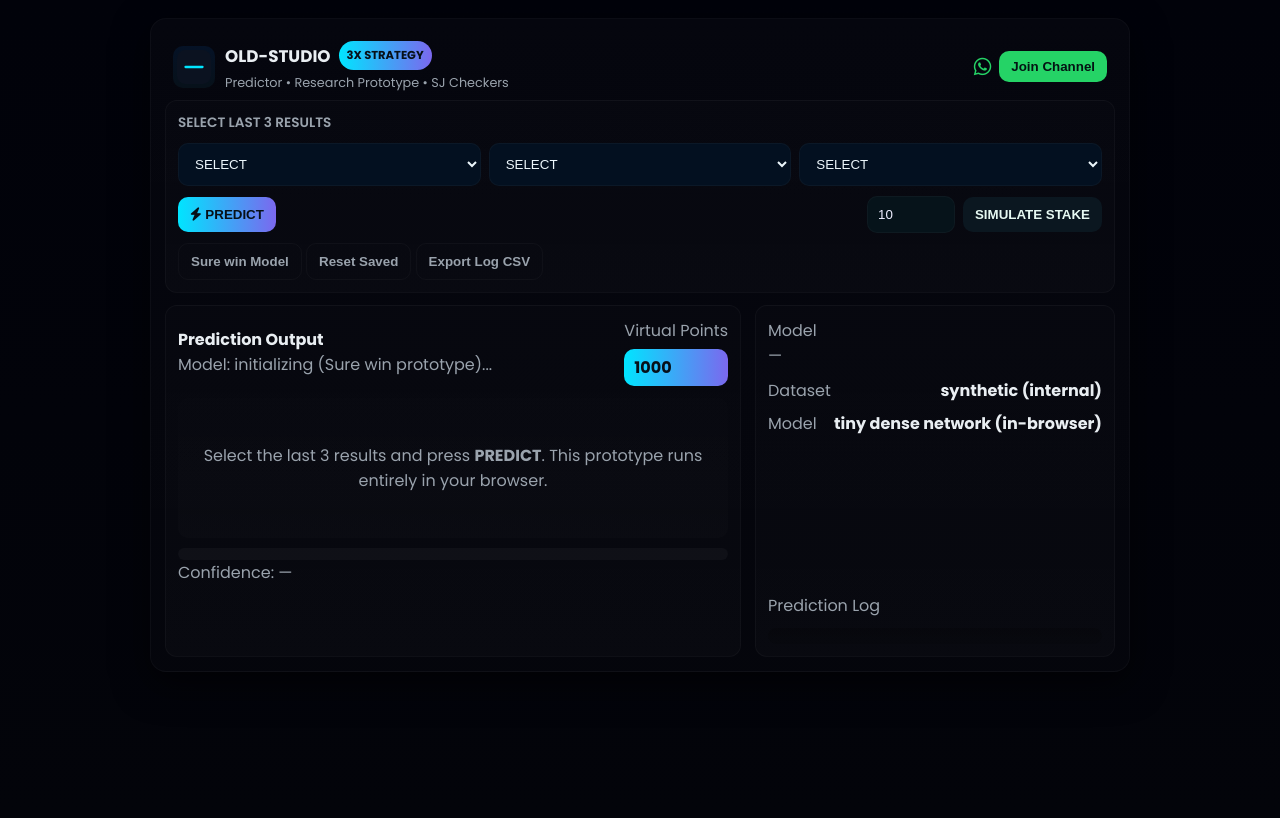
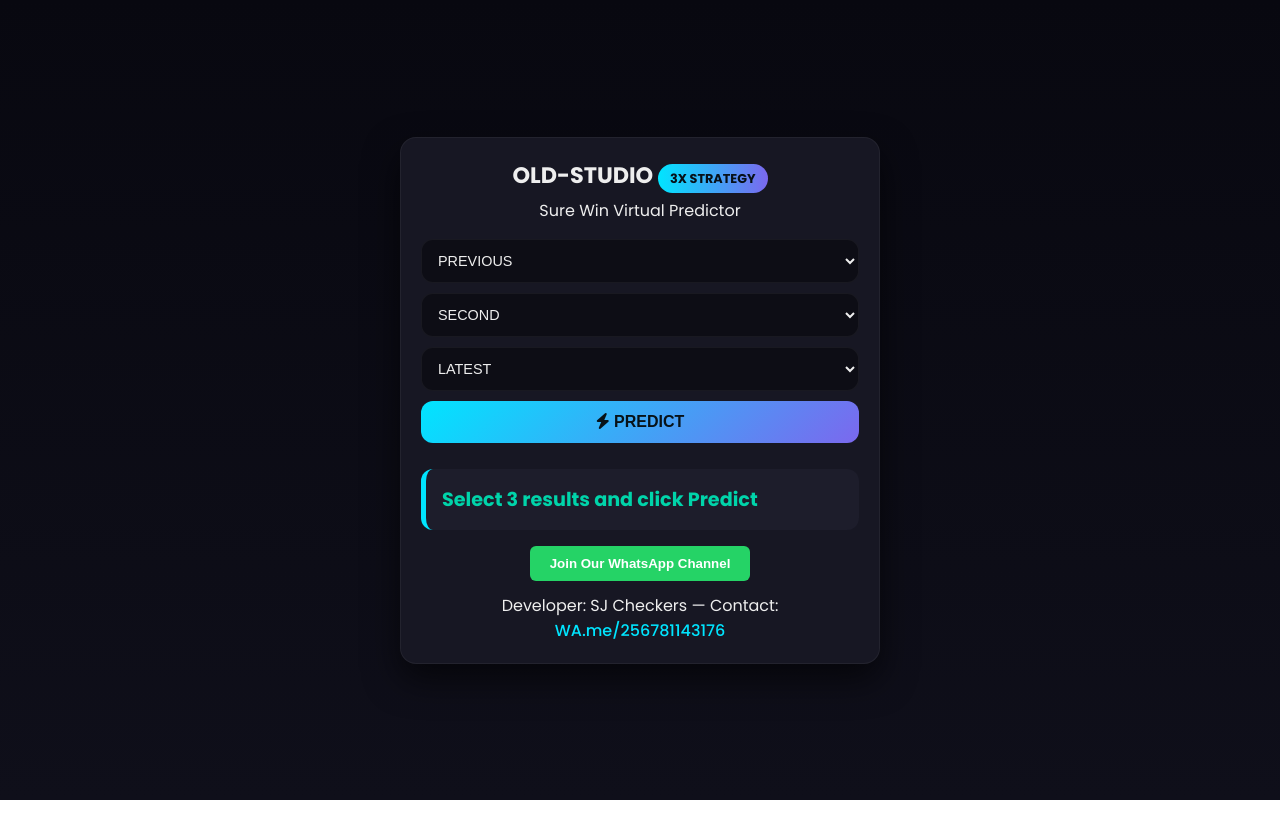
Before and after one commit to Checkers677/Aviator-Predictor-, a plain HTML site: page index.html in a window 1280 px wide. Drawn offline with nearby package versions, Linux system fonts and the light colour scheme; a script that the page names is missing.

Commit message:
Refactor index.html for improved layout and styles
Updated HTML structure and styles for the predictor application.

```diff
--- a/index.html
+++ b/index.html
@@ -1,125 +1,143 @@
-<!doctype html>
+<!DOCTYPE html>
 <html lang="en">
 <head>
-  <meta charset="utf-8" />
-  <meta name="viewport" content="width=device-width,initial-scale=1" />
-  <title>OLD-STUDIO — Predictor (SJ Checkers)</title>
-
-  <!-- Fonts & icons -->
-  <link href="https://fonts.googleapis.com/css2?family=Poppins:wght@300;400;600;700&display=swap" rel="stylesheet">
-  <link rel="stylesheet" href="https://cdnjs.cloudflare.com/ajax/libs/font-awesome/6.4.0/css/all.min.css">
-
-  <!-- CSS -->
-  <link rel="stylesheet" href="style.css">
-
-  <!-- Libraries -->
-  <script src="https://cdn.jsdelivr.net/npm/chart.js@4.4.0/dist/chart.umd.min.js" defer></script>
-  <script src="https://cdn.jsdelivr.net/npm/@tensorflow/tfjs@4.9.0/dist/tf.min.js" defer></script>
-
-  <!-- App JS -->
-  <script src="script.js" defer></script>
+<meta charset="UTF-8"/>
+<meta name="viewport" content="width=device-width,initial-scale=1"/>
+<title>OLD-STUDIO — Sure Win Predictor (SJ Checkers)</title>
+<link href="https://fonts.googleapis.com/css2?family=Poppins:wght@300;400;500;600;700&display=swap" rel="stylesheet">
+<link rel="stylesheet" href="https://cdnjs.cloudflare.com/ajax/libs/font-awesome/6.4.0/css/all.min.css">
+<style>
+:root {
+    --bg:#0F0F1A; --card:#171723; --accent1:#00E5FF; --accent2:#7B68EE;
+    --muted:#A0A0B0; --good:#00D4AA; --warning:#FFA500; --bad:#FF6B6B;
+}
+* {box-sizing:border-box;margin:0;padding:0;}
+body {
+    font-family:'Poppins',sans-serif;
+    background:linear-gradient(180deg,#080810 0%,#0F0F1A 100%);
+    min-height:100vh;
+    display:flex;
+    align-items:center;
+    justify-content:center;
+    padding:16px;
+    color:#EEE;
+}
+.app {
+    width:100%;
+    max-width:480px;
+    background:var(--card);
+    border-radius:16px;
+    padding:20px;
+    border:1px solid rgba(255,255,255,0.05);
+    box-shadow:0 15px 35px rgba(0,0,0,0.6);
+    display:flex;
+    flex-direction:column;
+    gap:16px;
+}
+header{display:flex;flex-direction:column;align-items:center;gap:6px;text-align:center;}
+h1{font-size:1.4rem;}
+.badge{background:linear-gradient(90deg,var(--accent1),var(--accent2));color:#071018;padding:6px 12px;border-radius:999px;font-weight:700;font-size:0.8rem;}
+.controls{display:flex;flex-direction:column;gap:10px;}
+select{padding:12px;border-radius:12px;border:1px solid rgba(255,255,255,0.05);background:#0d0d15;color:#EEE;font-size:0.9rem;}
+.btn{padding:12px;border-radius:12px;border:none;font-weight:700;cursor:pointer;background:linear-gradient(135deg,var(--accent1),var(--accent2));color:#071218;font-size:1rem;}
+.btn.ghost{background:transparent;border:1px solid rgba(255,255,255,0.05);color:var(--muted);}
+.result-container{margin-top:10px;background:rgba(30,30,46,0.8);padding:16px;border-radius:12px;border-left:5px solid var(--accent1);}
+.prediction{font-weight:700;font-size:1.2rem;color:var(--good);}
+.confidence{margin-top:8px;font-size:0.9rem;color:var(--accent1);}
+.footer{margin-top:auto;display:flex;flex-direction:column;gap:12px;align-items:center;text-align:center;}
+.footer a button{padding:10px 20px;background-color:#25D366;color:white;border:none;border-radius:6px;font-weight:600;cursor:pointer;}
+.footer .contact a{color:#00E5FF;text-decoration:none;font-weight:500;}
+@media(max-width:500px){.app{padding:16px;}}
+</style>
 </head>
 <body>
-  <main id="app" class="app">
-    <header class="topbar">
-      <div class="brand">
-        <div class="logo">
-          <svg width="34" height="34" viewBox="0 0 24 24" fill="none" aria-hidden="true"><rect width="24" height="24" rx="6" fill="#0B1220"/><path d="M6 12h12" stroke="#00E5FF" stroke-width="1.6" stroke-linecap="round"/></svg>
-        </div>
-        <div class="brand-text">
-          <h1>OLD-STUDIO <span class="pill">3X STRATEGY</span></h1>
-          <div class="sub">Predictor • Research Prototype • SJ Checkers</div>
-        </div>
-      </div>
+<main class="app">
+<header>
+<h1>OLD-STUDIO <span class="badge">3X STRATEGY</span></h1>
+<div class="meta">Sure Win Virtual Predictor</div>
+</header>
 
-      <div class="header-actions">
-        <a class="wa" href="https://wa.me/256781143176" target="_blank" rel="noopener noreferrer" title="Contact SJ Checkers">
-          <i class="fab fa-whatsapp"></i>
-        </a>
-        <a class="wa-channel" href="https://whatsapp.com/channel/0029VbApq2W47XeDhGHqYR18" target="_blank" rel="noopener noreferrer" title="Join channel">
-          <button class="btn-join">Join Channel</button>
-        </a>
-      </div>
-    </header>
+<div class="controls">
+<select id="result-1"><option value="" disabled selected>PREVIOUS</option></select>
+<select id="result-2"><option value="" disabled selected>SECOND</option></select>
+<select id="result-3"><option value="" disabled selected>LATEST</option></select>
+<button class="btn" id="predict-btn"><i class="fas fa-bolt"></i> PREDICT</button>
+</div>
 
-    <!-- Controls card -->
-    <section class="card controls">
-      <form id="prediction-form" class="controls-grid" autocomplete="off">
-        <label class="label">SELECT LAST 3 RESULTS</label>
+<div class="result-container" id="prediction-area">
+<div class="prediction">Select 3 results and click Predict</div>
+</div>
 
-        <div class="select-row">
-          <select id="result-1" aria-label="Previous" required><option value="" disabled selected>PREVIOUS</option></select>
-          <select id="result-2" aria-label="Second" required><option value="" disabled selected>SECOND</option></select>
-          <select id="result-3" aria-label="Latest" required><option value="" disabled selected>LATEST</option></select>
-        </div>
+<div class="footer">
+<a href="https://whatsapp.com/channel/0029VbApq2W47XeDhGHqYR18" target="_blank">
+<button>Join Our WhatsApp Channel</button>
+</a>
+<div class="contact">
+Developer: SJ Checkers — Contact: <a href="https://wa.me/256781143176" target="_blank">WA.me/256781143176</a>
+</div>
+</div>
+</main>
 
-        <div class="controls-row">
-          <button id="predict" class="btn primary" type="submit"><i class="fas fa-bolt"></i> PREDICT</button>
+<script>
+// --- RESULT OPTIONS ---
+const RESULTS = ["1.00X - 1.50X","1.51X - 2.00X","2.01X - 3.00X","3.01X - 4.00X","4.01X - 5.00X",
+"5.01X - 6.00X","6.01X - 7.00X","7.01X - 8.00X","8.01X - 10.00X","10.01X - 15.00X","15.01X - 20.00X","20.01X+"];
 
-          <div class="stake-wrap">
-            <input id="stake-amount" class="stake-input" type="number" min="1" value="10" aria-label="Stake amount">
-            <button id="stake-sim" class="btn alt" type="button">SIMULATE STAKE</button>
-          </div>
-        </div>
+const sel1 = document.getElementById('result-1');
+const sel2 = document.getElementById('result-2');
+const sel3 = document.getElementById('result-3');
+const predArea = document.getElementById('prediction-area');
 
-        <div class="help-row">
-          <button id="Sure win" class="btn ghost" type="button">Sure win Model</button>
-          <button id="reset" class="btn ghost" type="button">Reset Saved</button>
-          <button id="export-log" class="btn ghost" type="button">Export Log CSV</button>
-        </div>
-      </form>
-    </section>
+function populateDropdowns(){
+    [sel1,sel2,sel3].forEach(sel=>{
+        RESULTS.forEach((r,i)=>{
+            const o=document.createElement('option'); o.value=i; o.textContent=r; sel.appendChild(o);
+        });
+    });
+}
+populateDropdowns();
 
-    <!-- Main grid -->
-    <section class="grid">
-      <!-- Output panel -->
-      <article class="card output">
-        <div class="out-header">
-          <div>
-            <div class="title">Prediction Output</div>
-            <div id="status" class="muted small">Model: initializing (Sure win prototype)...</div>
-          </div>
-          <div class="points">
-            <div class="muted small">Virtual Points</div>
-            <div id="points" class="points-pill">1000</div>
-          </div>
-        </div>
+// --- HELPER: Index to numeric midpoint ---
+function idxToNum(i){
+    const mids=[1.25,1.75,2.5,3.5,4.5,5.5,6.5,7.5,9.0,12.5,17.5,22.0];
+    return mids[i] ?? (1+i);
+}
 
-        <div id="out" class="out-body">
-          <div class="placeholder">Select the last 3 results and press <strong>PREDICT</strong>. This prototype runs entirely in your browser.</div>
-        </div>
+// --- FUNCTION: Generate prediction ---
+function generatePrediction(i1,i2,i3){
+    const vals=[idxToNum(i1),idxToNum(i2),idxToNum(i3)];
+    const avg=(vals[0]+vals[1]+vals[2])/3;
+    const trend=vals[2]-vals[0];
+    const volatility=Math.abs(vals[0]-vals[1])+Math.abs(vals[1]-vals[2]);
+    let prediction='', confidence=0;
 
-        <div class="out-footer">
-          <div class="confidence" id="confidence-bar" aria-hidden="true">
-            <div id="conf-fill" class="conf-fill" style="width:0%"></div>
-          </div>
-          <div id="prediction-details" class="muted small">Confidence: —</div>
-        </div>
-      </article>
+    if(avg>=2 && avg<=5 && volatility<3){
+        prediction='NEXT AVIATOR CRASH: 2.5X - 4X';
+        confidence=78+Math.floor(Math.random()*10);
+    } else if(avg>5 && trend>1){
+        prediction='HIGHER POTENTIAL: 5X - 8X';
+        confidence=65+Math.floor(Math.random()*12);
+    } else if(volatility>4 || avg<2){
+        prediction='CAUTIOUS: 1.5X - 2.5X';
+        confidence=70+Math.floor(Math.random()*8);
+    } else{
+        prediction='NEXT AVIATOR CRASH: 2X - 4X';
+        confidence=74+Math.floor(Math.random()*8);
+    }
+    return {prediction, confidence};
+}
 
-      <!-- Sidebar -->
-      <aside class="card sidebar">
-        <div class="side-top">
-          <div class="muted small">Model</div>
-          <div id="model-ready" class="muted small">—</div>
-        </div>
-
-        <div class="meta-list">
-          <div class="meta-item"><span class="muted">Dataset</span><strong>synthetic (internal)</strong></div>
-          <div class="meta-item"><span class="muted">Model</span><strong>tiny dense network (in-browser)</strong></div>
-        </div>
-
-        <div class="chart-wrap">
-          <canvas id="loss-chart" width="320" height="140"></canvas>
-        </div>
-
-        <div class="log-block">
-          <div class="muted small">Prediction Log</div>
-          <div id="log" class="log" aria-live="polite"></div>
-        </div>
-      </aside>
-    </section>
-
-  </main>
+// --- PREDICT BUTTON ---
+document.getElementById('predict-btn').addEventListener('click', ()=>{
+    const i1=parseInt(sel1.value), i2=parseInt(sel2.value), i3=parseInt(sel3.value);
+    if(isNaN(i1)||isNaN(i2)||isNaN(i3)){
+        predArea.innerHTML='<div class="prediction" style="color:#FF6B6B;">Please select all 3 results</div>';
+        return;
+    }
+    const {prediction, confidence}=generatePrediction(i1,i2,i3);
+    predArea.innerHTML=`<div class="prediction">${prediction}</div>
+    <div class="confidence">Confidence: ${confidence}% — Sure Win</div>`;
+});
+</script>
 </body>
   </html>
```
